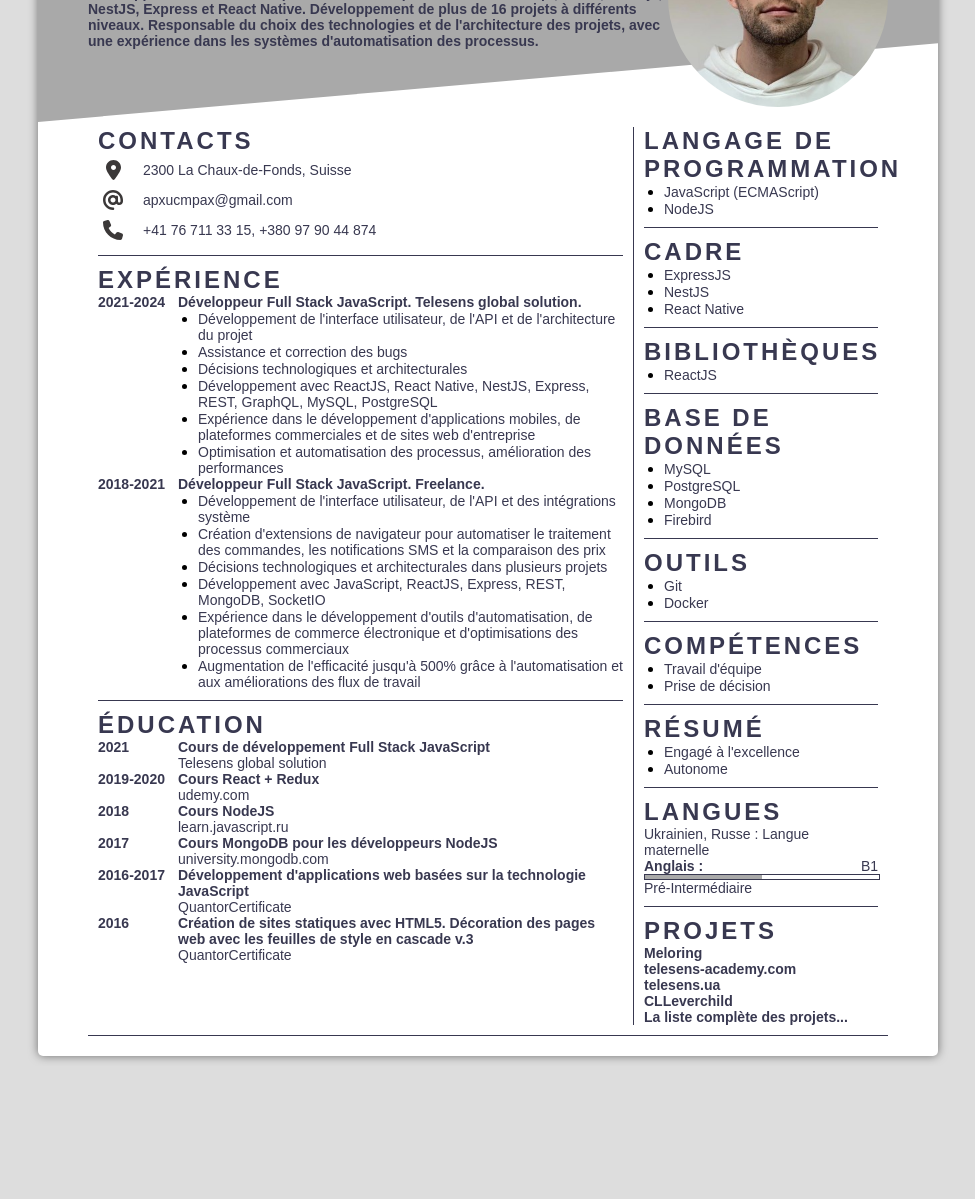
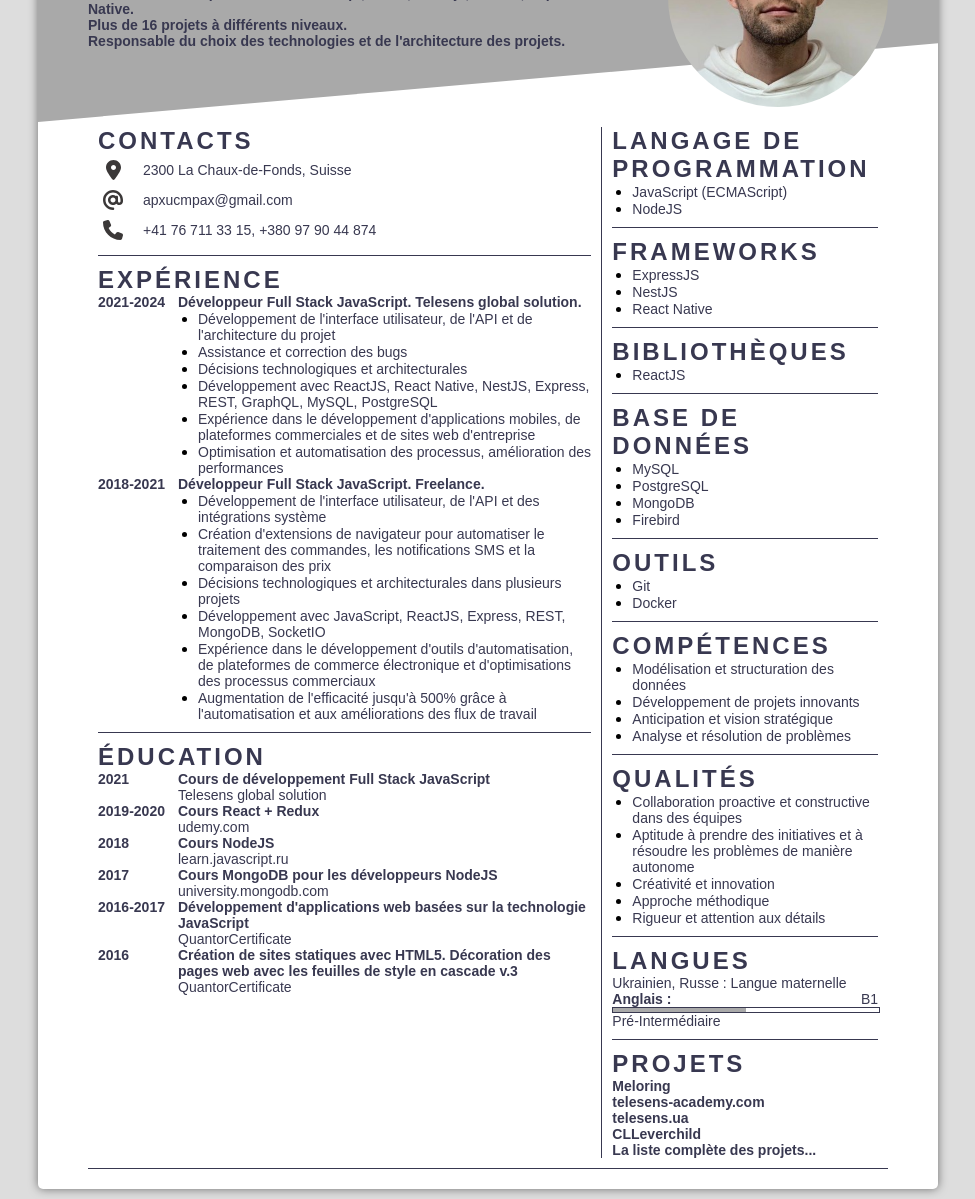
Before and after one commit to Apxucmpax/cv.github.io, a website: page fr/index.html in a window 1280 px wide. Shown: the part 163-1362 px from the top of the page, without its empty margins (152-1127 px from the left). Before the commit the page ends 1229 px from the top, so only its background shows below. Drawn offline with Linux system fonts and the light colour scheme; a web font is replaced by a local one.

Commit message:
update cv, formating code

```diff
--- a/fr/index.html
+++ b/fr/index.html
@@ -20,12 +20,13 @@
           <h1>Salkov Oleksii</h1>
           <h2>Développeur Full Stack JavaScript</h2>
           <p class="bold w580">
-            Développeur Full Stack avec plus de 9 ans d'expérience en
-            JavaScript, React, Node.js, NestJS, Express et React Native.
-            Développement de plus de 16 projets à différents niveaux.
+            Plus de 9 ans d'expérience en JavaScript, React, Node.js, NestJS,
+            Express et React Native.
+          </p>
+          <p class="bold w580">Plus de 16 projets à différents niveaux.</p>
+          <p class="bold w580">
             Responsable du choix des technologies et de l'architecture des
-            projets, avec une expérience dans les systèmes d'automatisation des
-            processus.
+            projets.
           </p>
         </div>
         <div class="avatar"></div>
@@ -257,7 +258,7 @@
               <li><p>NodeJS</p></li>
             </ul>
             <div class="horizontal-line"></div>
-            <h2>CADRE</h2>
+            <h2>FRAMEWORKS</h2>
             <ul>
               <li><p>ExpressJS</p></li>
               <li><p>NestJS</p></li>
@@ -285,14 +286,26 @@
             <div class="horizontal-line"></div>
             <h2>COMPÉTENCES</h2>
             <ul>
-              <li><p>Travail d'équipe</p></li>
-              <li><p>Prise de décision</p></li>
+              <li><p>Modélisation et structuration des données</p></li>
+              <li><p>Développement de projets innovants</p></li>
+              <li><p>Anticipation et vision stratégique</p></li>
+              <li><p>Analyse et résolution de problèmes</p></li>
             </ul>
             <div class="horizontal-line"></div>
-            <h2>RÉSUMÉ</h2>
+            <h2>QUALITÉS</h2>
             <ul>
-              <li><p>Engagé à l'excellence</p></li>
-              <li><p>Autonome</p></li>
+              <li>
+                <p>Collaboration proactive et constructive dans des équipes</p>
+              </li>
+              <li>
+                <p>
+                  Aptitude à prendre des initiatives et à résoudre les problèmes
+                  de manière autonome
+                </p>
+              </li>
+              <li><p>Créativité et innovation</p></li>
+              <li><p>Approche méthodique</p></li>
+              <li><p>Rigueur et attention aux détails</p></li>
             </ul>
             <div class="horizontal-line"></div>
             <h2>LANGUES</h2>
--- a/style.css
+++ b/style.css
@@ -1,5 +1,5 @@
 :root {
-    --color-background: #A9A9A9;
+  --color-background: #a9a9a9;
   --color-text: #383850;
 }
 body {
@@ -117,18 +117,19 @@ header .switcher .switcher__item.active p {
 main {
   padding: 20px 50px;
 }
+
 .row {
   padding: 10px 10px;
   border-bottom: 1px solid var(--color-text);
   display: flex;
 }
 .column1 {
-    width: 70%;
+  width: 65%;
   border-right: 1px solid var(--color-text);
   padding-right: 10px;
 }
 .column {
-    width: 30%;
+  width: 35%;
   padding-left: 10px;
 }
 .icon-group {
```
Also changed, not shown: index.html (+130 -34 lines). Lines whose indentation alone changed are shown as unchanged.
